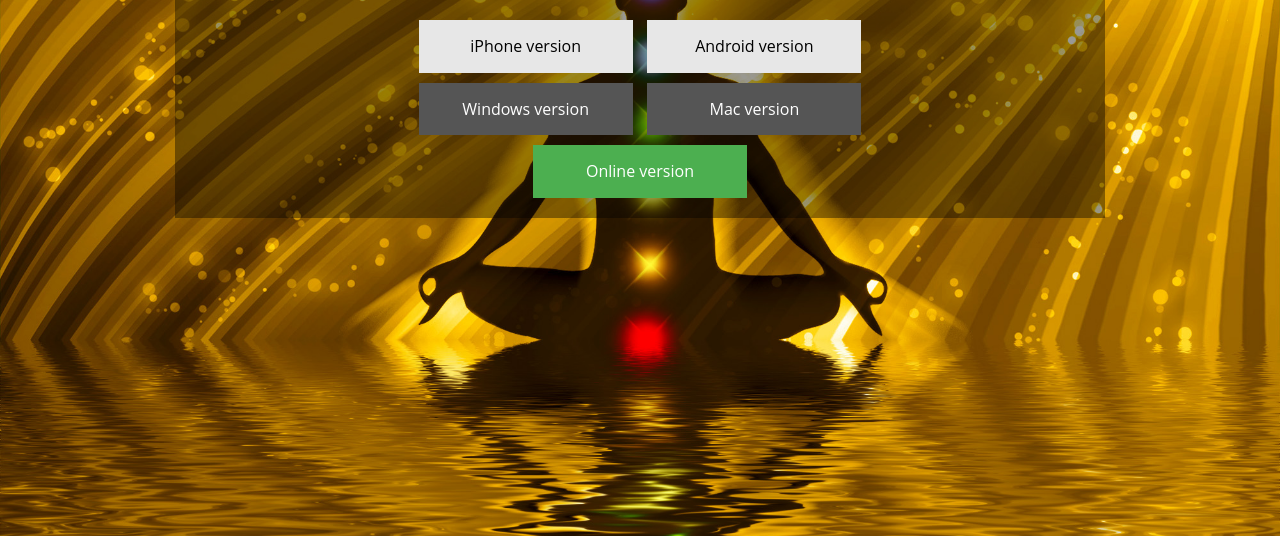
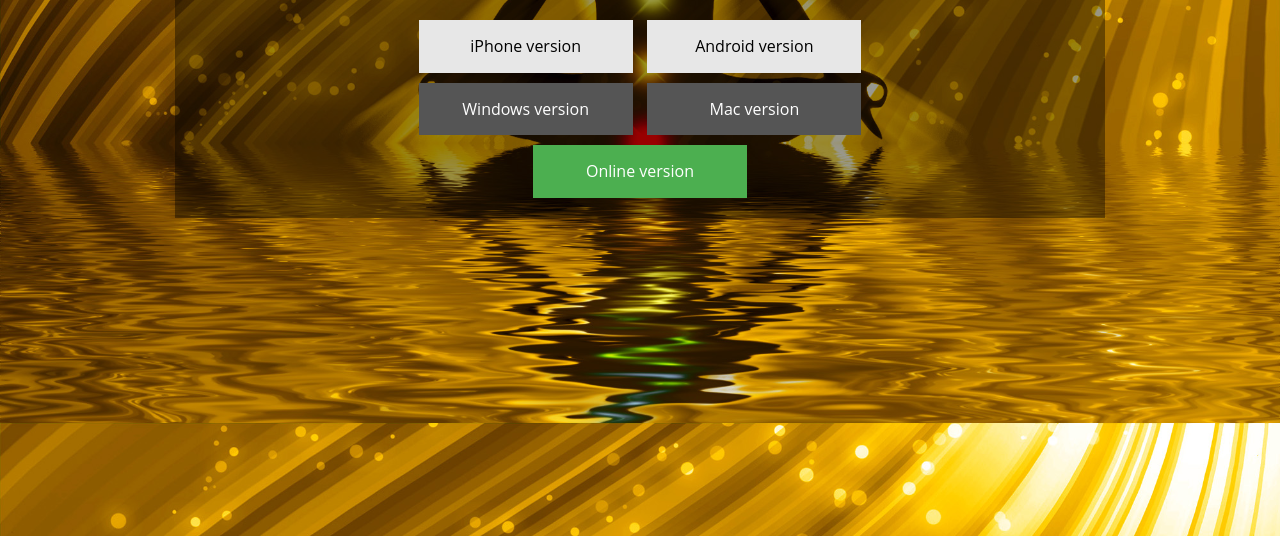
Before and after one commit to Gilshallem/astralcolors, a plain HTML site: page index.html in a window 1280 px wide. Shown: the part 264-800 px from the top of the page. Drawn offline with Linux system fonts and the light colour scheme.

Commit message:
css corrections

```diff
--- a/StyleSheet.css
+++ b/StyleSheet.css
@@ -1,12 +1,18 @@
 body {
     background-image:url('back.jpg');
     background-size:cover;
+	 background-position: center;
      font-family: 'Open Sans',sans-serif;
     font-size: 18px;
     line-height: 1.428571429;
     height:100%;
     vertical-align:middle;
     color:white
+}
+
+body::after{
+    position:absolute; width:0; height:0; overflow:hidden; z-index:-1;
+    content:url('back.jpg');
 }
 
 div#preload { display: none; }
```
